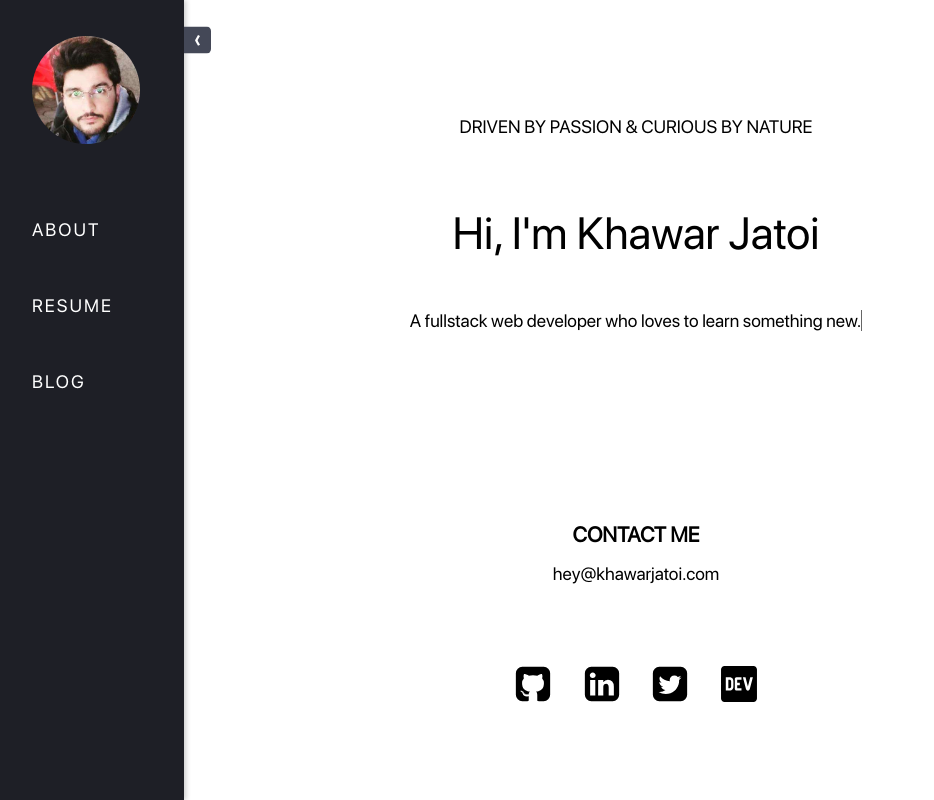
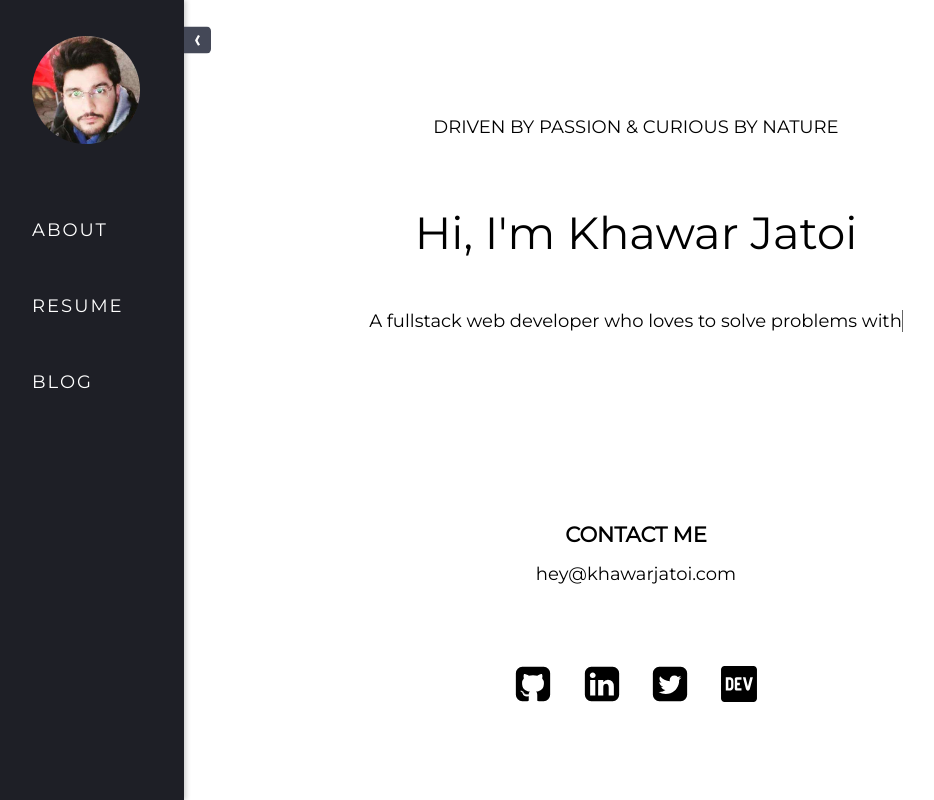
Before and after one commit to khawarjatoi/khawarjatoi, a Next.js app: page / in a window 1280 px wide. Shown: the whole page, without its empty margins (4-938 px from the left). Built offline with nearby package versions, Linux system fonts and the light colour scheme.

Commit message:
Changed fonts and fixed onClick error

```diff
--- a/components/Intro.js
+++ b/components/Intro.js
@@ -4,10 +4,10 @@ import Social from "./Social";
 
 class Intro extends Component {
   toRotate = [
+    "solve problems with elegant solutions.",
+    "create something from nothing.",
+    "know how things work underneath.",
     "learn something new.",
-    "know how things work underneath.",
-    "create something from nothing.",
-    "solve problems with elegant solutions."
   ];
   period = 2000;
   loopNum = 0;
--- a/components/Nav.js
+++ b/components/Nav.js
@@ -9,7 +9,7 @@ const Nav = props => (
     <div className='image-outer'>
       <Link href='/'>
         <img
-          onClick={toggle(props)}
+          onClick={e => toggle(props)}
           className='round-image'
           src='khawarjatoi.svg'
           alt='KhawarJatoi'
@@ -19,10 +19,10 @@ const Nav = props => (
       </Link>
     </div>
     <Link href='/about'>
-      <a onClick={toggle(props)}>About</a>
+      <a onClick={e => toggle(props)}>About</a>
     </Link>
     <a
-      onClick={toggle(props)}
+      onClick={e => toggle(props)}
       href='https://registry.jsonresume.org/khawarjatoi'
       target='_blank'
       aria-label='jsonresume'
@@ -31,7 +31,7 @@ const Nav = props => (
       Resume
     </a>
     <Link href='/blog'>
-      <a onClick={toggle(props)}>Blog</a>
+      <a onClick={e => toggle(props)}>Blog</a>
     </Link>
   </StyledNav>
 );
--- a/components/Page.js
+++ b/components/Page.js
@@ -8,17 +8,17 @@ import Header from "./Header";
 import theme from "./styles/Page/utils/theme";
 
 const GlobalStyles = createGlobalStyle`
-  /* @import url('https://fonts.googleapis.com/css?family=Montserrat&display=swap'); */
+  @import url('https://fonts.googleapis.com/css?family=Montserrat&display=swap');
   /* @font-face {
     font-family: '"Raleway", sans-serif';
     src: url(https://fonts.googleapis.com/css?family=Raleway:200,100,400);
     font-weight: normal;
     font-style: normal;
   } */
-  @font-face {
+  /* @font-face {
     font-family: "SF Pro Display";
     src: url("./SF-Pro-Display-Regular.otf");
-  }
+  } */
 
   /* latin */
   /* @font-face {
@@ -42,8 +42,8 @@ const GlobalStyles = createGlobalStyle`
     height: 100%;
     box-sizing: border-box;
     /* font-family: 'Raleway'; */
-    font-family: 'SF Pro Display';
-    /* font-family: 'Montserrat', sans-serif; */
+    /* font-family: 'SF Pro Display'; */
+    font-family: 'Montserrat', sans-serif;
     color: black;
     background-color: white;
     font-size: 18px;
```
